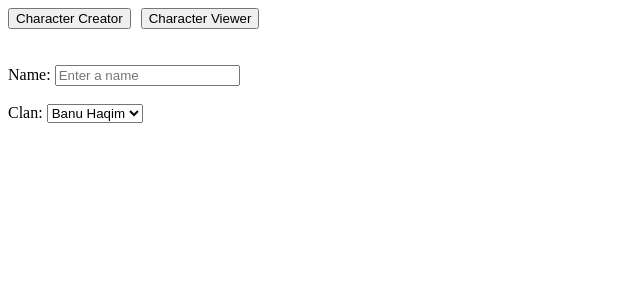
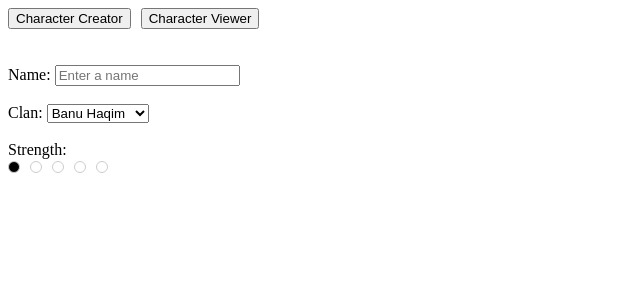
Before and after one commit to ChaoticEris/vampire-v5-character-generator, a React (Create React App) app in the folder client/: page / in a window 1280 px wide. Both pictures are taken after a click on the button "Character Creator". Shown: the top 300 px of the page, without its empty margins (0-640 px from the left). Built offline with nearby package versions, Linux system fonts and the light colour scheme.

Commit message:
making the fillable dots component

```diff
--- a/client/src/components/CharacterCreator.js
+++ b/client/src/components/CharacterCreator.js
@@ -1,4 +1,5 @@
 import React from "react";
+import FillableDotsAttributes from "./FillableDotsAttributes";
 
 function CharacterCreator() {
   return (
@@ -10,7 +11,27 @@ function CharacterCreator() {
       <label htmlFor="clan-list">Clan: </label>
       <select name="clan-list" id="clan-list">
         <option value="Banu Haqim">Banu Haqim</option>
+        <option value="Brujah">Brujah</option>
+        <option value="Caitiff">Caitiff</option>
+        <option value="Gangrel">Gangrel</option>
+        <option value="Hecata">Hecata</option>
+        <option value="Lasombra">Lasombra</option>
+        <option value="Malkavian">Malkavian</option>
+        <option value="Nosferatu">Nosferatu</option>
+        <option value="Ravnos">Ravnos</option>
+        <option value="Salubri">Salubri</option>
+        <option value="The Ministry">The Ministry</option>
+        <option value="Thin-Blooded">Thin-Blooded</option>
+        <option value="Toreador">Toreador</option>
+        <option value="Tremere">Tremere</option>
+        <option value="Tzimisce">Tzimisce</option>
+        <option value="Ventrue">Ventrue</option>
       </select>
+      <br /> <br />
+      <div id={"attributes"}>
+        <label htmlFor="strength">Strength: </label>
+        <FillableDotsAttributes />
+      </div>
     </div>
   );
 }
--- /dev/null
+++ b/client/src/components/FillableDotsAttributes.js
@@ -0,0 +1,30 @@
+import React, { useState } from "react";
+
+function FillableDotsAttributes() {
+  const [selectedDot, setSelectedDot] = useState(1);
+
+  const handleDotClick = (dotNumber) => {
+    setSelectedDot(dotNumber);
+  };
+
+  const renderDots = () => {
+    const dots = [];
+    for (let i = 1; i <= 5; i++) {
+      const dotClass = i <= selectedDot ? "filled" : "";
+
+      dots.push(
+        <span
+          key={i}
+          className={`dot ${dotClass}`}
+          onClick={() => handleDotClick(i)}
+        ></span>
+      );
+    }
+
+    return dots;
+  };
+
+  return <div className={"dots-container"}>{renderDots()}</div>;
+}
+
+export default FillableDotsAttributes;
--- a/client/src/css/App.css
+++ b/client/src/css/App.css
@@ -2,3 +2,18 @@
     display: inline-block;
     margin-right: 10px;
 }
+
+.dot {
+    display: inline-block;
+    width: 10px;
+    height: 10px;
+    margin-right: 10px;
+    border-radius: 50%;
+    border: 1px solid #ccc;
+    background-color: #fff;
+    cursor: pointer;
+}
+
+.dot.filled {
+    background-color: black;
+}
```
